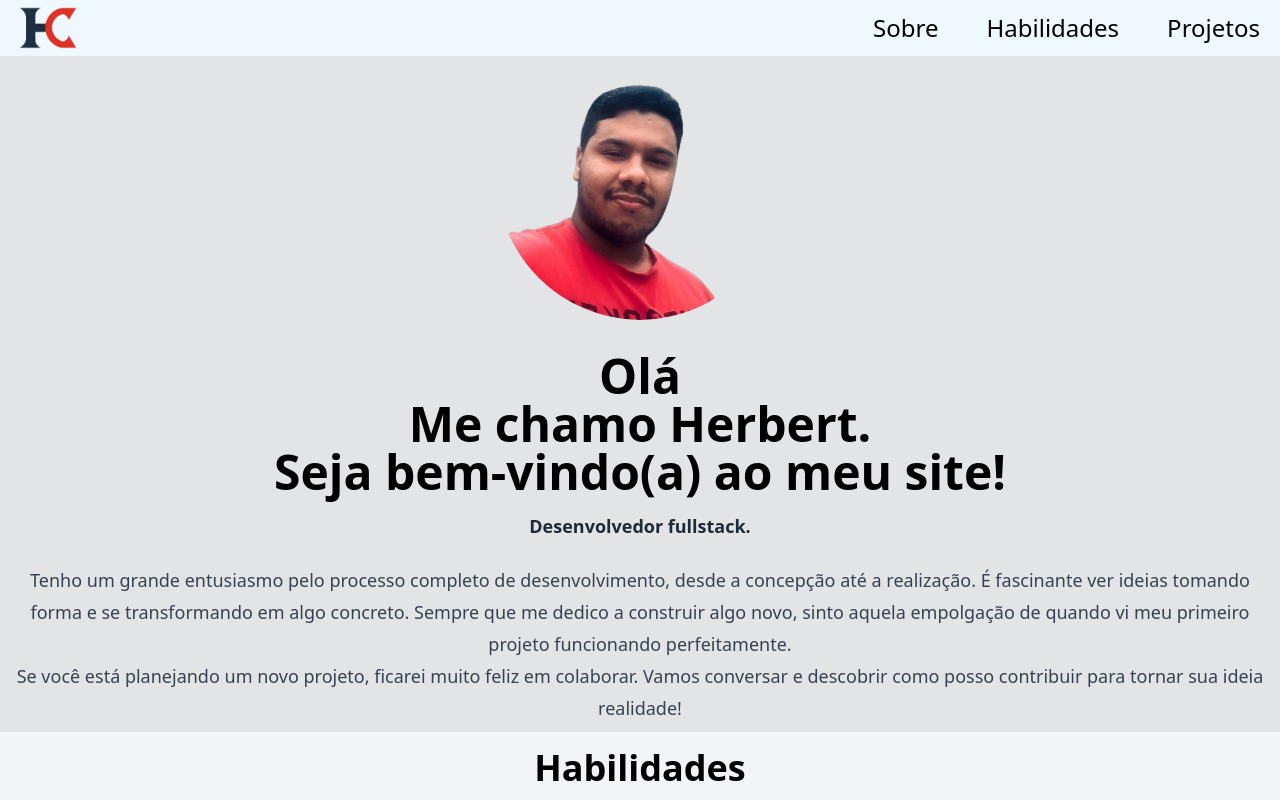
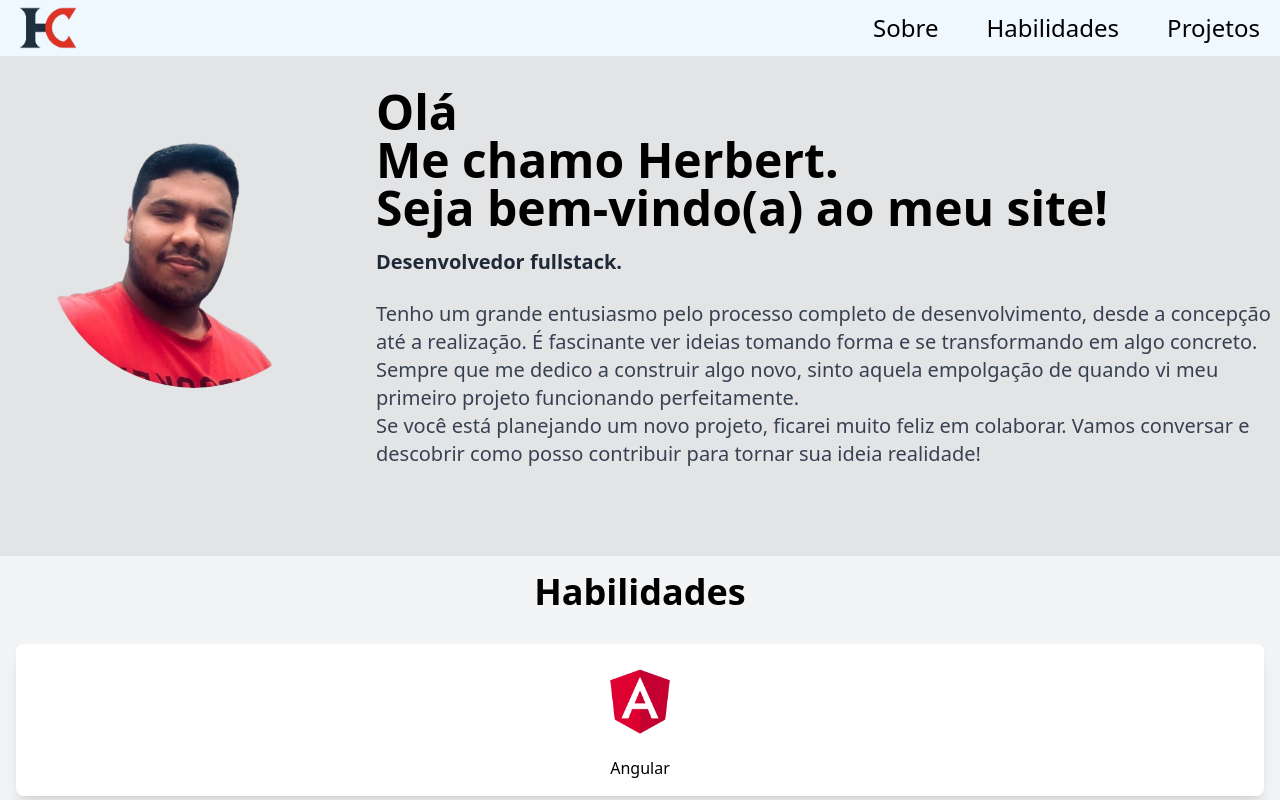
Before and after one commit to HerbertCarlos007/portfolio, an Angular app: page / in a window 1280 px wide. Shown: the top 800 px of the page. Built offline with nearby package versions, Linux system fonts and the light colour scheme.

Commit message:
style: Adicionando responsividade para o about-me

```diff
--- a/src/app/components/about-me/about-me.component.html
+++ b/src/app/components/about-me/about-me.component.html
@@ -1,16 +1,14 @@
-<div class="bg-secondary pt-6" id="about-me">
-  <section class="p-2">
-    <div class="flex flex-col justify-center items-center gap-8 mb-8">
-      <div class="w-full flex justify-center">
-        <img
-          src="assets/profile.png"
-          alt="profile"
-          class="w-72 h-72 rounded-full object-cover"
-        />
-      </div>
+<section class="bg-secondary p-2" id="about-me">
+  <div class="flex flex-col md:flex-row items-center md:items-start gap-8 my-8 md:my-20">
+    <div class="w-full md:w-1/3 flex justify-center md:justify-end">
+      <img
+        src="assets/profile.png"
+        alt="profile"
+        class="w-72 h-72 rounded-full md:h-[300px] md:w-[300px] md:m-0 object-cover"
+      />
     </div>
 
-    <div class="text-center">
+    <div class="w-full md:w-2/4/3 text-center md:text-left max-w-4xl">
       <h1 class="text-3xl md:text-5xl font-bold mb-4">
         Olá
         <br />
@@ -18,21 +16,21 @@
         <br />
         Seja bem-vindo(a) ao meu site!
       </h1>
-      <p class="text-lg font-semibold text-gray-800 mb-6">
+      <p class="text-lg md:text-xl font-semibold text-gray-800 mb-6">
         Desenvolvedor fullstack.
       </p>
-      <p class="text-lg text-gray-700 leading-8">
+      <p class="text-lg md:text-xl text-gray-700 leading-8">
         Tenho um grande entusiasmo pelo processo completo de desenvolvimento,
         desde a concepção até a realização. É fascinante ver ideias tomando
         forma e se transformando em algo concreto. Sempre que me dedico a
         construir algo novo, sinto aquela empolgação de quando vi meu primeiro
         projeto funcionando perfeitamente.
       </p>
-      <p class="text-lg text-gray-700 leading-8">
+      <p class="text-lg md:text-xl text-gray-700 leading-8">
         Se você está planejando um novo projeto, ficarei muito feliz em
         colaborar. Vamos conversar e descobrir como posso contribuir para tornar
         sua ideia realidade!
       </p>
     </div>
-  </section>
-</div>
+  </div>
+</section>
```
